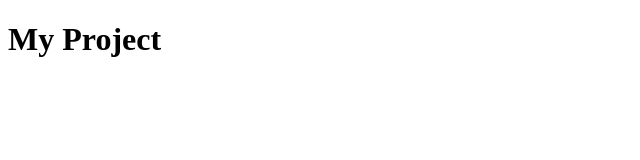
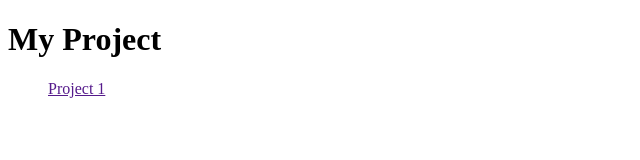
Before and after one commit to JasonGalzote/JasonGalzote.github.io, a plain HTML site: page index.html in a window 1280 px wide. Shown: the full height of the page, 0-640 px from the left. Drawn offline with Linux system fonts and the light colour scheme.

Commit message:
Update index.html

```diff
--- a/index.html
+++ b/index.html
@@ -12,6 +12,8 @@
 
   <h1>My Project</h1>
 
+  <a href=""><ul>Project 1</ul></a>
+
  </body>
 
 </html>
```
